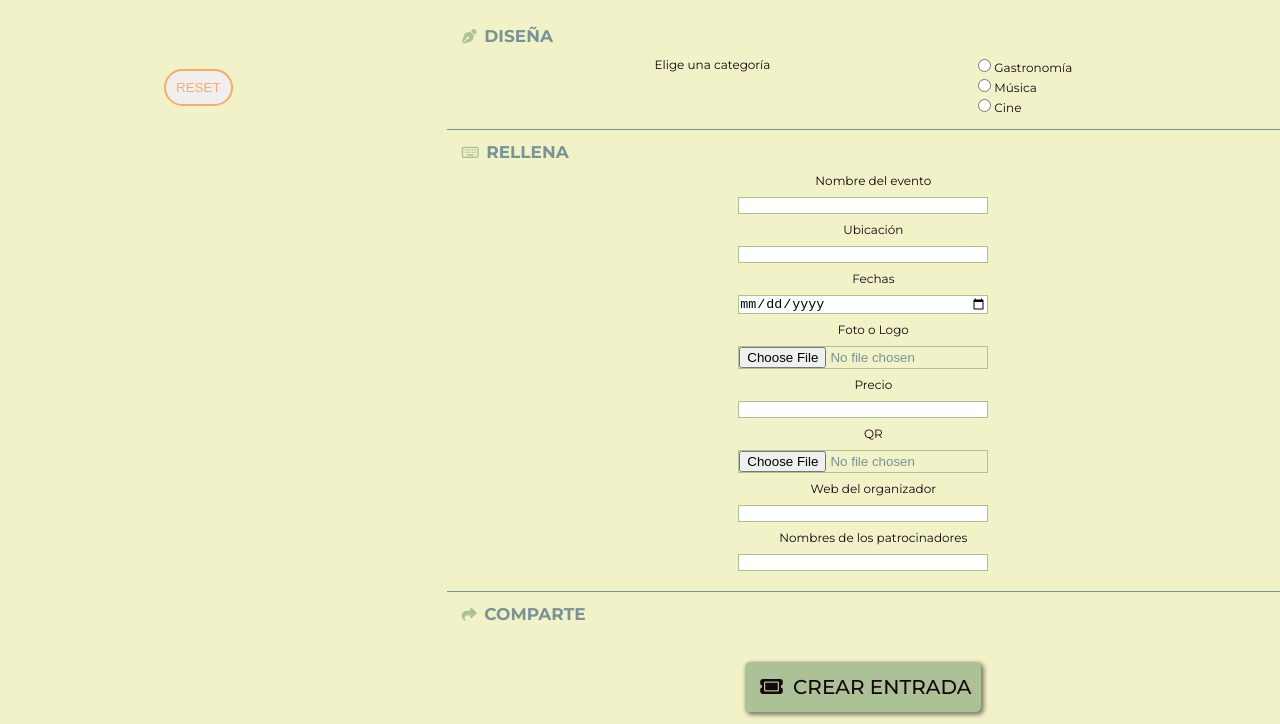
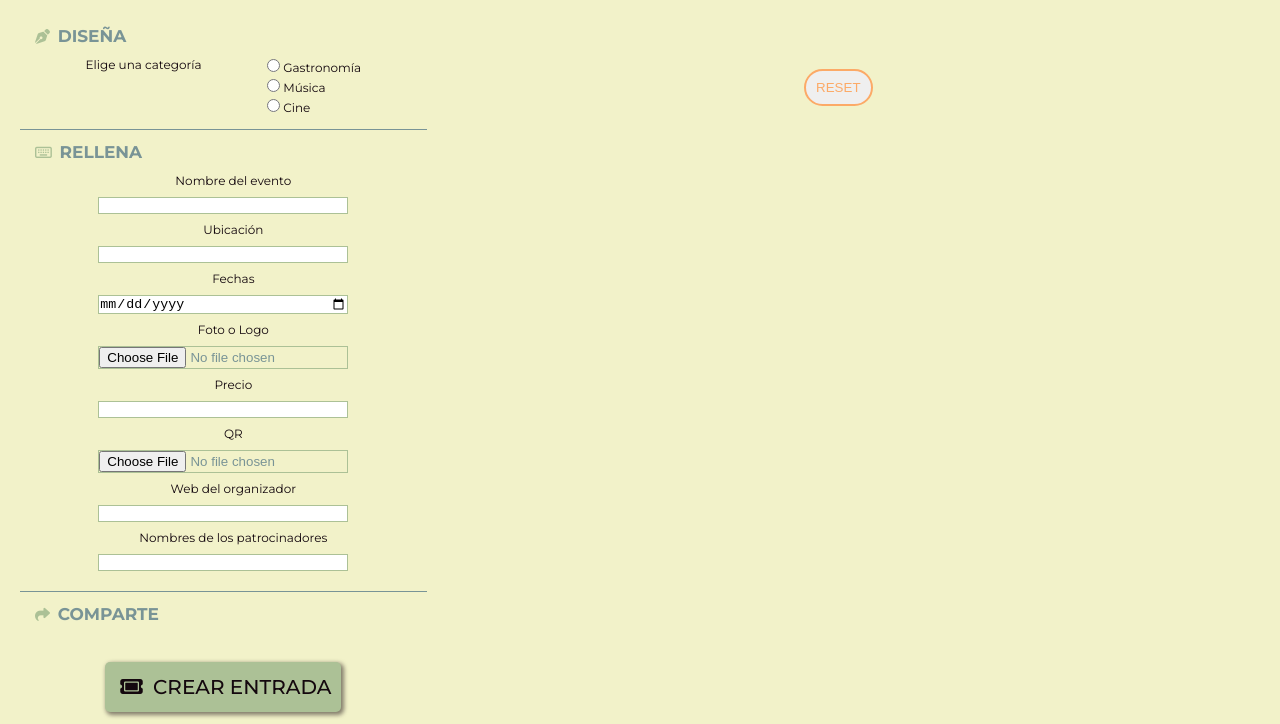
Before and after one commit to Clautropolis/project-promo-B-module-2-team-2, a website built with Vite: page src/tickets.html in a window 1280 px wide. Shown: the part 76-800 px from the top of the page. Built offline with nearby package versions, Linux system fonts and the light colour scheme.

Commit message:
merge pruebas

```diff
--- a/src/scss/layout/_preview.scss
+++ b/src/scss/layout/_preview.scss
@@ -6,8 +6,6 @@
     display: flex;
     align-items: flex-start;
     justify-content: center;
-    grid-column: 1/2;
-    grid-row: 1/2;
     @media screen and (min-width: 768px) {
         order: 5;
     }
```
